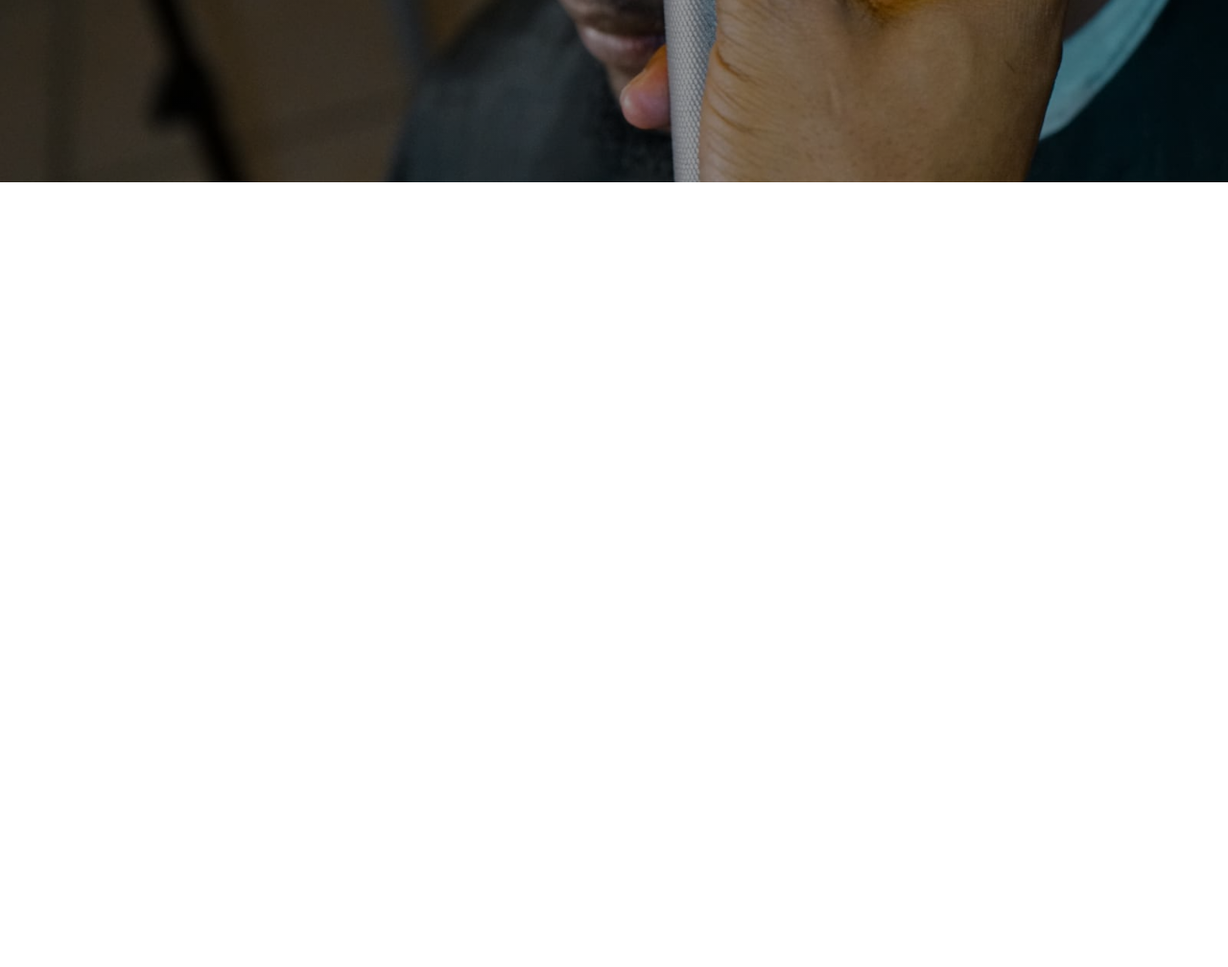
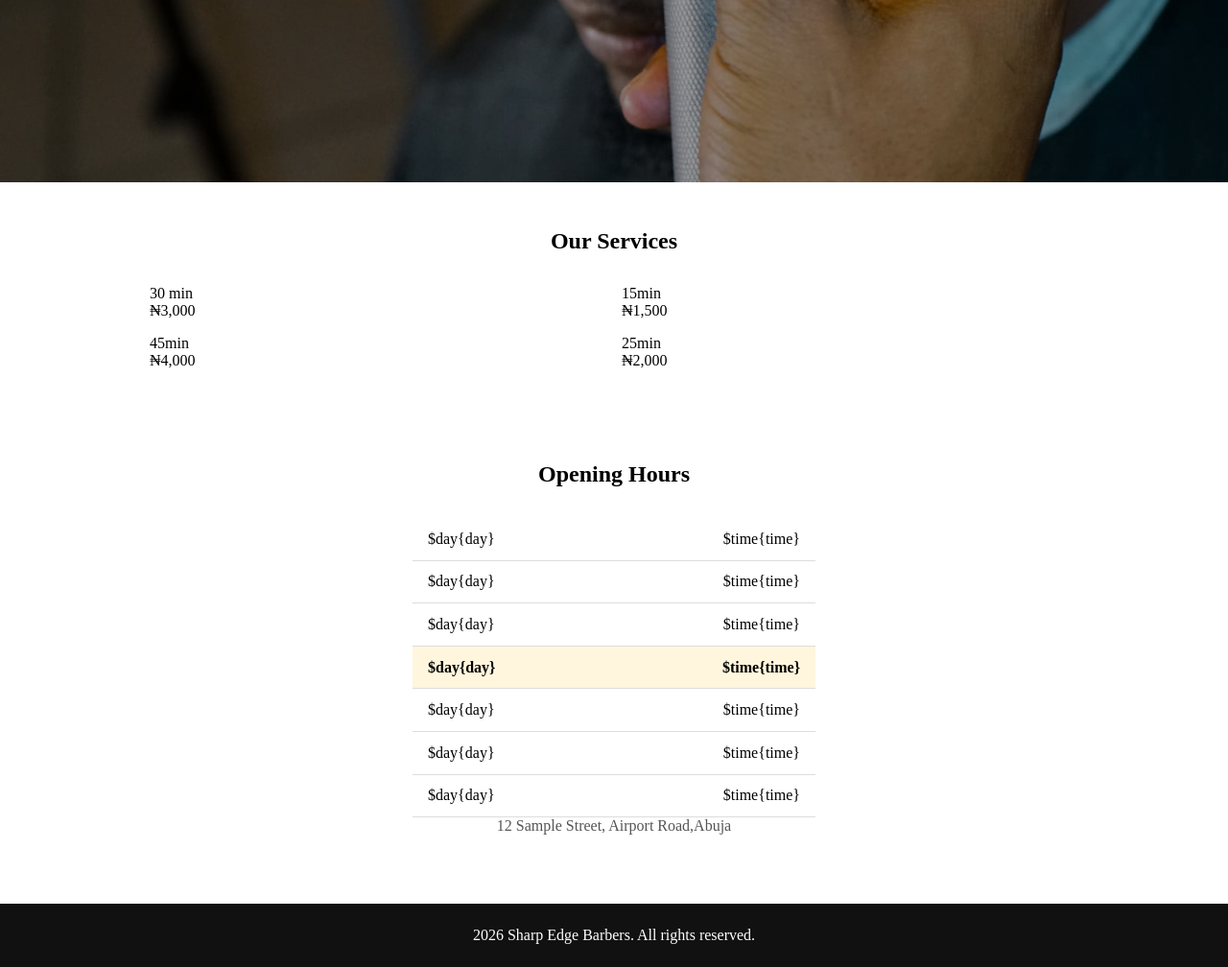
Before and after one commit to B00G33Y/barber-shop, a plain HTML site: page index.html in a window 1280 px wide. Shown: the part 500-1508 px from the top of the page at 96% size. Before the commit the page ends 800 px from the top, so only its background shows below. Drawn offline with Linux system fonts and the light colour scheme.

Commit message:
add services, hours, footer

```diff
--- a/index.html
+++ b/index.html
@@ -27,6 +27,20 @@
             <a href="" class="btn">Book on whatsapp</a>
         </div>
     </section>
+    <section id="services" class="section">
+        <h2>Our Services</h2>
+        <div class="services-grid" id="servicesGrid"></div>
+    </section>
+
+    <section id="hours" class="section">
+        <h2>Opening Hours</h2>
+        <ul class="hours-list" id="hoursList"></ul>
+        <p class="address">12 Sample Street, Airport Road,Abuja</p>
+    </section>
+
+    <footer class="site-footer">
+        <p id="footerText"></p>
+    </footer>
     <script src="index.js"></script>
 </body>
 </html>
--- a/index.js
+++ b/index.js
@@ -7,4 +7,57 @@ menuToggle.addEventListener("click", () =>{
 
 mainNav.querySelectorAll("a").forEach(link =>{
     link.addEventListener("click", () => mainNav.classList.remove("open"))
-})
+});
+
+const services =[
+   { name:"Classic Haircut", price:"3000", duration:"30 min"},
+   { name:"Beard Trim", price:"1500", duration:"15min"},
+   { name:"Haircut + Beard ", price:"4000", duration:"45min"},
+   { name:"Kids Cut", price:"2000", duration:"25min"},
+];
+
+const formatnaira = new Intl.NumberFormat("en-NG", {
+    style: "currency",
+    currency: "NGN",
+    minimumFractionDigits: 0,
+    maximumFractionDigits: 0,
+});
+
+const servicesGrid= document.getElementById("servicesGrid");
+
+servicesGrid.innerHTML = services
+.map(({name, price, duration}) => `
+<article class= "services-card>
+<h3>$name</h3>
+<p class="duration">${duration}</p>
+<p class="price">${formatnaira.format(price)}</p>
+</article>
+`)
+
+.join("");
+
+const hours =[
+    { day:"Sunday", time:"Closed"},
+    { day:"Monday", time:"9:00 AM - 8:00 PM"},
+    { day:"Tuesday", time:"9:00 AM - 8:00 PM"},
+    { day:"Wednesday", time:"9:00 AM - 8:00 PM"},
+    { day:"Thursday", time:"9:00 AM - 8:00 PM"},
+    { day:"Friday", time:"9:00 AM - 9:00 PM"},
+    { day:"Saturday", time:"8:00 AM - 9:00 PM"},
+
+]
+
+const hoursList = document.getElementById("hoursList");
+const today = new Date().getDay();
+hoursList.innerHTML = hours
+.map(({day, time}, index) =>`
+    <li class="${index === today ? "today" : ""}">
+    <span>$day{day}</span>
+    <span>$time{time}</span>
+    </li>
+`)
+
+.join("");
+
+const footerText =document.getElementById("footerText");
+footerText.textContent = `${new Date().getFullYear()} Sharp Edge Barbers. All rights reserved.`;
--- a/style.css
+++ b/style.css
@@ -100,3 +100,71 @@ html {scroll-behavior: smooth;}
 .btn :hover{
     background: #f0b82a;
 }
+
+.section{
+    padding: 3rem 1rem;
+    max-width: 1000px;
+    margin: 0 auto;
+}
+
+.section h2{
+    text-align: center;
+    margin-bottom: 2rem;
+}
+
+.services-grid{
+    display: grid;
+    gap: 1rem;
+}
+
+.services-card{
+    border: 1px solid #ddd;
+    border-radius: 8px;
+    padding: 1.2rem;
+    text-align: center;
+}
+
+.services-card .duration {color: #666; margin: 0.3rem 0 0.8rem;}
+.services-card .price{
+    font-weight: bold;
+    font-size: 1.3rem;
+    color: #b8860b;
+}
+
+@media (min-width: 768px){
+    .services-grid{grid-template-columns: repeat(2,1fr);}
+}
+@media (min-width: 1024px){
+    .services-grid{grid-template-columns: repeat(2,1fr);}
+}
+
+.hours-list {
+     list-style:none;
+     max-width:420px;
+     margin: 0 auto;
+    }
+
+.hours-list li {
+    display: flex;
+    justify-content: space-between;
+    padding: 0.8rem 1rem;
+    border-bottom: 1px solid #ddd;
+}
+
+.hours-list li.today{
+    background: #fff6dd;
+    font-weight: bold;
+}
+
+.address {
+    text-align: center;
+    margin-bottom: 1.5rem;
+    color: #555;
+}
+
+.site-footer {
+    background: #111;
+    color: #fff;
+    text-align: center;
+    padding: 1.5rem 1rem;
+}
```
